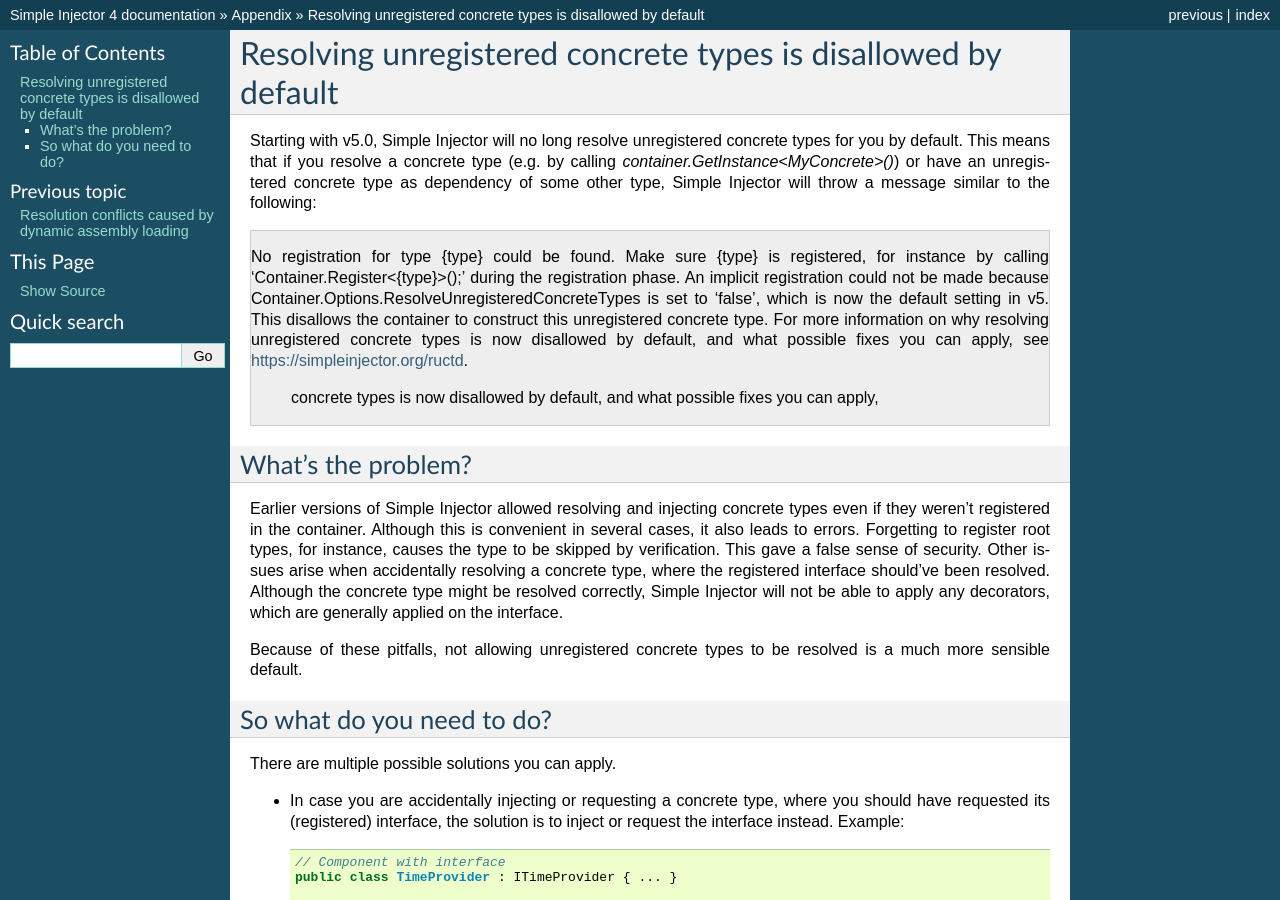
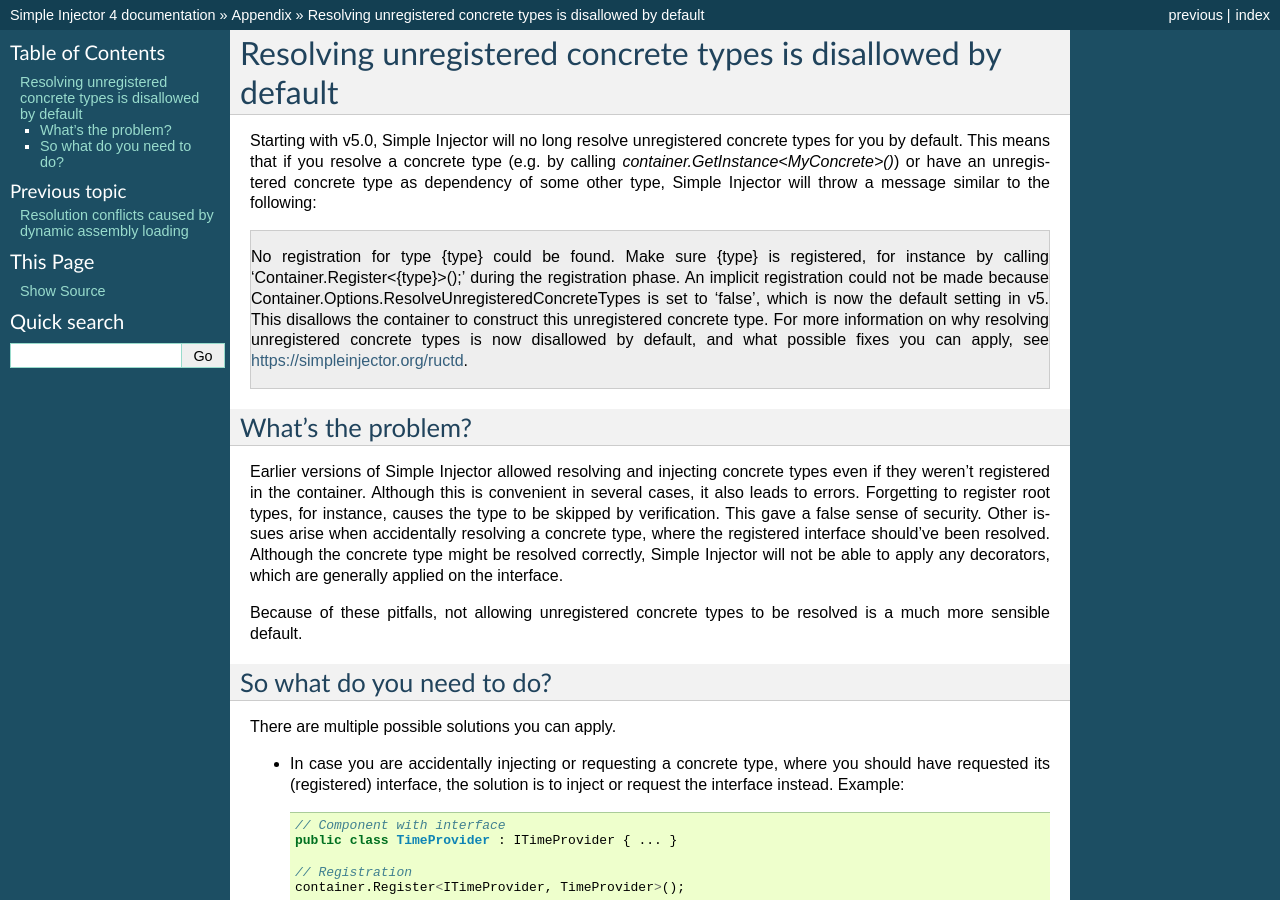
Before and after one commit to simpleinjector/Documentation, a Sphinx documentation site: the page built from source/resolving-unregistered-concrete-types-is-disallowed-by-default.rst, in a window 1280 px wide and 900 px high. Built offline with Sphinx 7.4.7, drawn with Linux system fonts in a browser that asks for light colours.

Commit message:
Copy-paste error fixed.

```diff
--- a/source/resolving-unregistered-concrete-types-is-disallowed-by-default.rst
+++ b/source/resolving-unregistered-concrete-types-is-disallowed-by-default.rst
@@ -7,8 +7,6 @@ Starting with v5.0, Simple Injector will no long resolve unregistered concrete t
 .. container:: Note
 
     No registration for type {type} could be found. Make sure {type} is registered, for instance by calling 'Container.Register<{type}>();' during the registration phase. An implicit registration could not be made because Container.Options.ResolveUnregisteredConcreteTypes is set to 'false', which is now the default setting in v5. This disallows the container to construct this unregistered concrete type. For more information on why resolving unregistered concrete types is now disallowed by default, and what possible fixes you can apply, see https://simpleinjector.org/ructd.
-
-	concrete types is now disallowed by default, and what possible fixes you can apply,
 
 What's the problem?
 ===================
```
